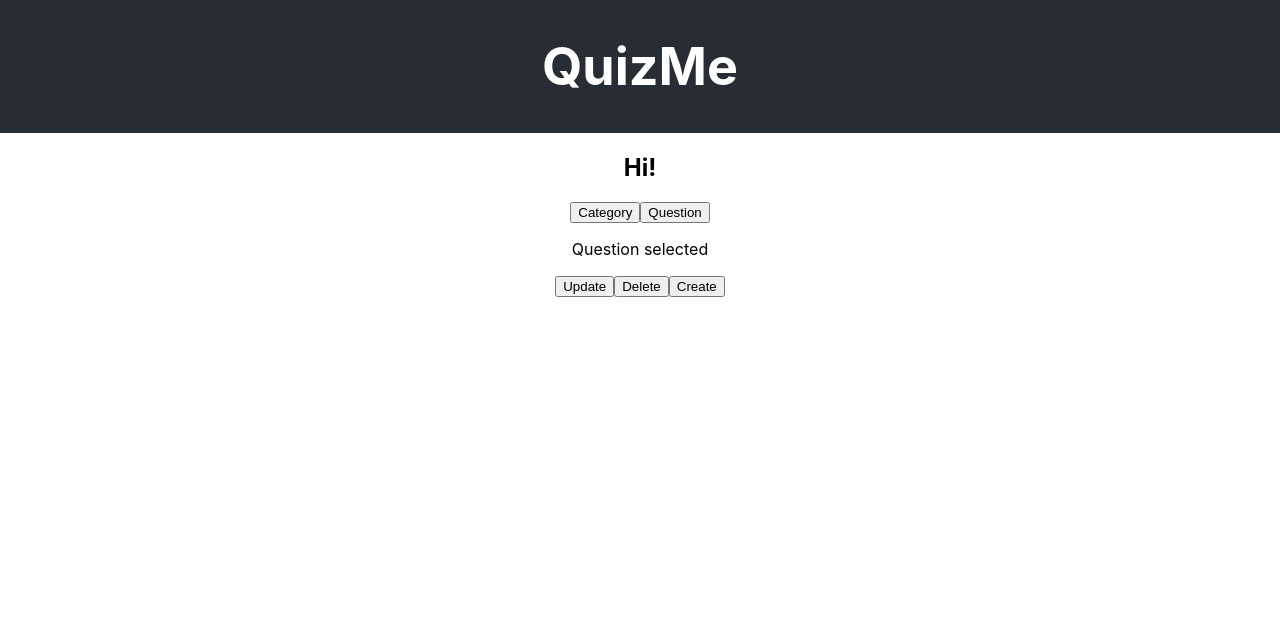
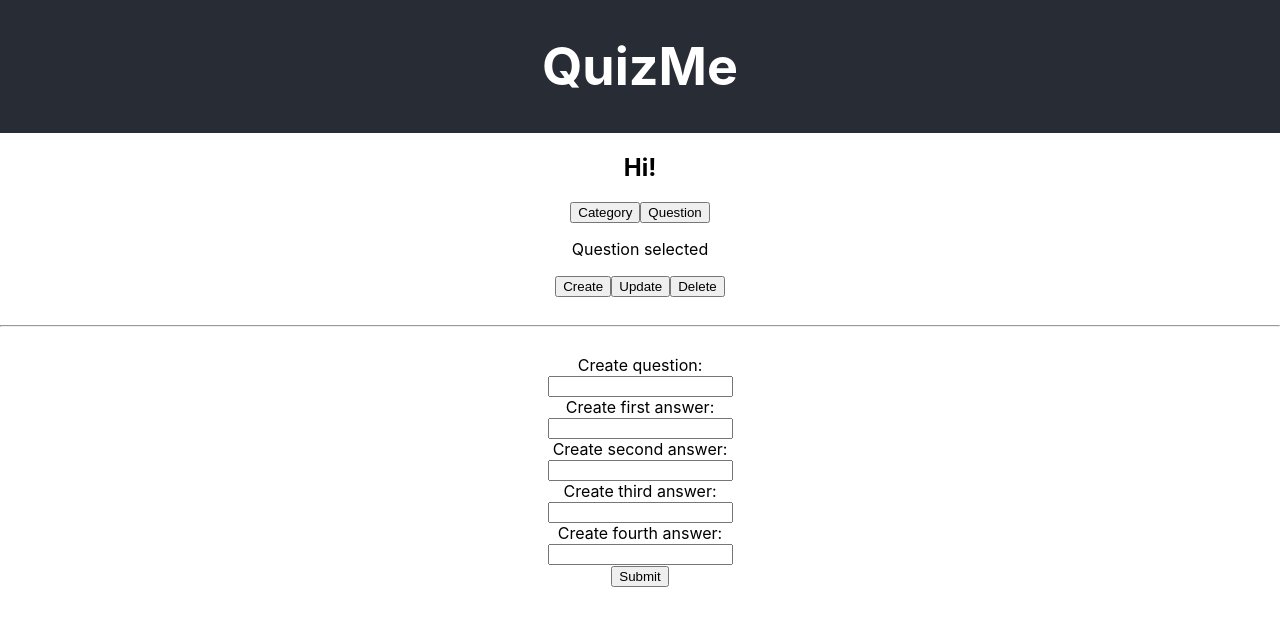
Before and after one commit to BarreraR/QuizMe, a React (Create React App) app: page /admin in a window 1280 px wide. Both pictures are taken after a click on the button "Question". Shown: the top 626 px of the page. Built offline with nearby package versions, Linux system fonts and the light colour scheme.

Commit message:
admin can create new category or question

```diff
--- /dev/null
+++ b/src/Components/AdminActions/Create.jsx
@@ -0,0 +1,37 @@
+export default function Create(props){
+  return (
+    <form>
+      <br/>
+      <label>Create {props.type}:</label>
+      <br/>
+      <input type='text' required/>
+
+      {props.type === 'question' &&
+        <>
+          <br/>
+          <label>Create first answer:</label>
+          <br/>
+          <input type='text' required/>
+
+          <br/>
+          <label>Create second answer:</label>
+          <br/>
+          <input type='text' required/>
+
+          <br/>
+          <label>Create third answer:</label>
+          <br/>
+          <input type='text' required/>
+
+          <br/>
+          <label>Create fourth answer:</label>
+          <br/>
+          <input type='text' required/>
+        </>
+      }
+
+      <br/>
+      <input type='submit'/>
+    </form>
+  );
+}
--- a/src/Routes/Admin.jsx
+++ b/src/Routes/Admin.jsx
@@ -1,8 +1,9 @@
 import { useState } from 'react';
+import Create from '../Components/AdminActions/Create';
 
 export default function Admin(){
   const [changeType, setChangeType] = useState('category');
-  const [ action, setAction ] = useState('');
+  const [ action, setAction ] = useState('create');
 
   function change(change){
     setChangeType(change);
@@ -21,17 +22,18 @@ export default function Admin(){
       {changeType === 'category' && <p>Category selected </p>}
       {changeType === 'question' && <p>Question selected </p>}
 
+      <input type='button' value='Create' onClick={()=>changeAction('create')}/>
       <input type='button' value='Update' onClick={()=>changeAction('update')}/>
       <input type='button' value='Delete' onClick={()=>changeAction('delete')}/>
-      <input type='button' value='Create' onClick={()=>changeAction('create')}/>
 
+      <br/>
+      <br/>
+      <hr/>
+
+      {action === 'create' && <Create type={changeType}/>}
       {action === 'update' && <p>Update selected </p>}
       {action === 'delete' && <p>Delete selected </p>}
-      {action === 'create' && <p>Create selected </p>}
 
-      <form>
-
-      </form>
     </div>
   );
 }
```
Also changed, not shown: src/Components/AdminActions/Delete.jsx (added), src/Components/AdminActions/Update.jsx (added), 1 other file (tests, documents, lock files or other folders).
